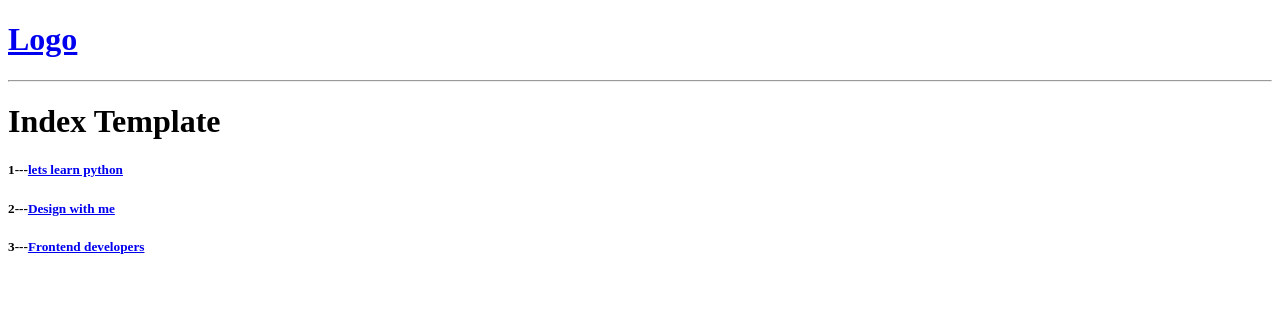
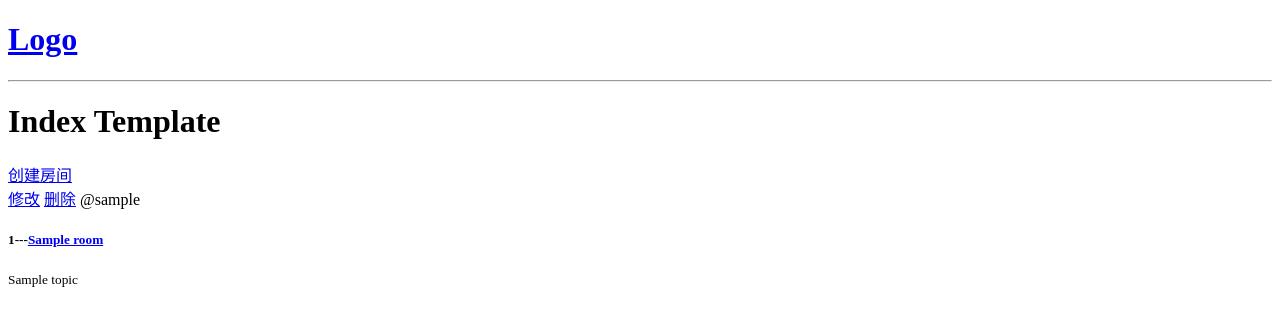
Before and after one commit to Jasonnie88/Django_Base, a Django app: page / in a window 1280 px wide. Shown: the top 326 px of the page. Run offline with Django 3.2, Linux system fonts and the light colour scheme; tables that the repository leaves empty hold one stand-in row (Sample ...).

Commit message:
添加room 的增修删

```diff
--- a/SiteMgr/schSocialMedia/admin.py
+++ b/SiteMgr/schSocialMedia/admin.py
@@ -1,7 +1,10 @@
 from django.contrib import admin
-from . models import Article, PeopleInfo, ArticleComments, User
+from . models import Article, PeopleInfo, ArticleComments, User, Room, Topic, Message
 # Register your models here.
 admin.site.register(Article)
 admin.site.register(PeopleInfo)
 admin.site.register(ArticleComments)
 admin.site.register(User)
+admin.site.register(Room)
+admin.site.register(Topic)
+admin.site.register(Message)
--- a/SiteMgr/schSocialMedia/models.py
+++ b/SiteMgr/schSocialMedia/models.py
@@ -11,23 +11,42 @@ class CommModel(models.Model):
         abstract = True  # 【django以后做数据库迁移时， 不再为CommModel类创建相关的表以及表结构了】
 
 
-class Article(CommModel):
-
-    name = models.CharField(max_length=20, verbose_name='名称')
-    content = models.TextField(max_length=300, verbose_name='文章内容') #.CharField(max_length=300, verbose_name="文章内容")
-    pub_date = models.DateField(verbose_name='发布日期', auto_now=True)
+class AbstractArtModel(CommModel):
+    name = models.CharField(max_length=200, verbose_name='名称')
+    content = models.TextField(max_length=600, verbose_name='内容')  # .CharField(max_length=300, verbose_name="文章内容")
+    pub_date = models.DateTimeField(verbose_name='发布时间', auto_now_add=True)
+    updated = models.DateTimeField(verbose_name='更新时间',auto_now=True)
     readcount = models.IntegerField(default=0, verbose_name='阅读量')
     commentcount = models.IntegerField(default=0, verbose_name='评论量')
     is_delete = models.BooleanField(default=False, verbose_name='逻辑删除')
+
+    class Meta:
+        abstract = True
+
+    def __str__(self):
+        """定义每个数据对象的显示信息"""
+        return self.name
+
+
+class User(AbstractUser):
+    mobile = models.CharField(max_length=11, unique=True)
+    #objects = models.Manager()
+
+    class Meta:
+        db_table = 'tb_users'
+        verbose_name = "用户管理"
+        verbose_name_plural = verbose_name
+
+
+class Article(AbstractArtModel):
+
 
     class Meta:
         db_table = 'articleinfo'  # 指明数据库表名
         verbose_name = '文章'  # 在admin站点中显示的名称
         verbose_name_plural = verbose_name
 
-    def __str__(self):
-        """定义每个数据对象的显示信息"""
-        return self.name
+
 
 
 class PeopleInfo(CommModel):
@@ -64,11 +83,42 @@ class ArticleComments(CommModel):
         return self.comment[0:10]
 
 
-class User(AbstractUser):
-    mobile = models.CharField(max_length=11, unique=True)
-    #objects = models.Manager()
+class Topic(CommModel):
+    name = models.CharField(max_length=200)
+
+    def __str__(self):
+        return self.name
 
     class Meta:
-        db_table = 'tb_users'
-        verbose_name = "用户管理"
+        db_table = 'Topic'
+        verbose_name = '讨论主题'
         verbose_name_plural = verbose_name
+
+
+class Room(AbstractArtModel):
+    host = models.ForeignKey(User, on_delete=models.SET_NULL, null=True, verbose_name='主持人')
+    topic = models.ForeignKey(Topic, on_delete=models.SET_NULL, null=True, verbose_name='主题')
+
+    #participants =
+
+    class Meta:
+        db_table = 'room'
+        verbose_name = '房间管理'
+        verbose_name_plural = verbose_name
+        ordering = ['-updated', '-pub_date']
+
+
+class Message(CommModel):
+    user = models.ForeignKey(User, on_delete=models.CASCADE)
+    room = models.ForeignKey(Room, on_delete=models.CASCADE)
+    content = models.TextField()
+    pub_date = models.DateTimeField(verbose_name='发布时间', auto_now_add=True)
+    updated = models.DateTimeField(verbose_name='更新时间', auto_now=True)
+
+    def __str__(self):
+        return self.content[0:10]
+
+    class Meta:
+        db_table = 'message'
+        verbose_name = '信息管理'
+        verbose_name_plural = verbose_name
--- a/SiteMgr/schSocialMedia/urls.py
+++ b/SiteMgr/schSocialMedia/urls.py
@@ -4,4 +4,7 @@ from . import views
 urlpatterns = [
     path('', views.index, name="index"),
     path('room/<str:pk>', views.room, name="room"),
+    path('create-room/', views.createRoom, name="create-room"),
+    path('update-room/<str:pk>', views.updateRoom, name="update-room"),
+    path('delete-room/<str:pk>', views.deleteRoom, name="delete-room"),
 ]
--- a/SiteMgr/schSocialMedia/views.py
+++ b/SiteMgr/schSocialMedia/views.py
@@ -1,28 +1,66 @@
+from django.http import HttpResponse
+from .models import ArticleComments, Article
+from django.shortcuts import render, redirect
 
-from django.http import HttpResponse
-from . models import ArticleComments, Article
-from django.shortcuts import render
-
-from .models import ArticleComments, Article
+from .models import ArticleComments, Article, Room
+from .forms import RoomForm
 
 
 # Create your views here.
-rooms = [
-    {'id': 1, 'name': 'lets learn python'},
-    {'id': 2, 'name': 'Design with me'},
-    {'id': 3, 'name': 'Frontend developers'},
-]
+# rooms = [
+#     {'id': 1, 'name': 'lets learn python'},
+#     {'id': 2, 'name': 'Design with me'},
+#     {'id': 3, 'name': 'Frontend developers'},
+# ]
 
 def index(request):
     # atcl = Article.objects.get(id=1)
     # cmts = atcl.articlecomments_set.all()[1]
     # atclcmts = ArticleComments.objects.filter(article=atcl)
     # return HttpResponse(atclcmts[0])
+    rooms = Room.objects.all()
     content = {'rooms': rooms}
-
     return render(request, "schSocialMedia/index.html", content)
     pass
 
 
 def room(request, pk):
-    return render(request, "schSocialMedia/room.html")
+    room = Room.objects.get(id=pk)
+    content = {'room': room}
+    return render(request, "schSocialMedia/room.html", content)
+
+
+def createRoom(request):
+    form = RoomForm()
+    if request.method == 'POST':
+        print(request.POST)
+        form = RoomForm(request.POST)
+        if form.is_valid():
+            form.save()
+            return redirect('index')
+
+    context = {'form': form}
+    return render(request, "schSocialMedia/room_form.html", context)
+
+
+def updateRoom(request, pk):
+
+    room = Room.objects.get(id=pk)
+    form = RoomForm(instance=room)
+
+    if request.method == 'POST':
+        form = RoomForm(request.POST, instance=room)
+        if form.is_valid():
+            form.save()
+            return redirect('index')
+
+    context = {'form': form}
+    return render(request, "schSocialMedia/room_form.html", context)
+
+def deleteRoom(request, pk):
+    room =Room.objects.get(id=pk)
+    if request.method == 'POST':
+        room.delete()
+        return redirect('index')
+
+    return render(request, "schSocialMedia/delete_room.html", {'obj': room})
--- a/SiteMgr/templates/schSocialMedia/index.html
+++ b/SiteMgr/templates/schSocialMedia/index.html
@@ -4,10 +4,15 @@
 
 <h1>Index  Template</h1>
 <div>
+    <a href="{% url 'create-room' %}">创建房间</a>
     <div>
         {% for room in rooms %}
         <div>
+            <a href="{% url 'update-room' room.id %}">修改</a>
+            <a href="{% url 'delete-room' room.id %}">删除</a>
+            <span>@{{room.host.username}}</span>
             <h5>{{room.id}}---<a href="{% url 'room' room.id %}">{{room.name}}</a></h5>
+            <small>{{room.topic.name}}</small>
         </div>
         {% endfor %}
     </div>
--- a/SiteMgr/templates/schSocialMedia/room.html
+++ b/SiteMgr/templates/schSocialMedia/room.html
@@ -2,6 +2,6 @@
 
 {% block content %}
 
-<h1>Room Template</h1>
+<h1>{{room}}</h1>
 
 {% endblock %}
```
Also changed, not shown: SiteMgr/schSocialMedia/forms.py (added, +8 -0 lines), SiteMgr/templates/schSocialMedia/delete_room.html (added, +13 -0 lines), SiteMgr/templates/schSocialMedia/room_form.html (added, +13 -0 lines), SiteMgr/schSocialMedia/migrations/0004_auto_20220725_1756.py (added), SiteMgr/schSocialMedia/migrations/0005_auto_20220726_0044.py (added), SiteMgr/schSocialMedia/migrations/0006_auto_20220726_0137.py (added).
